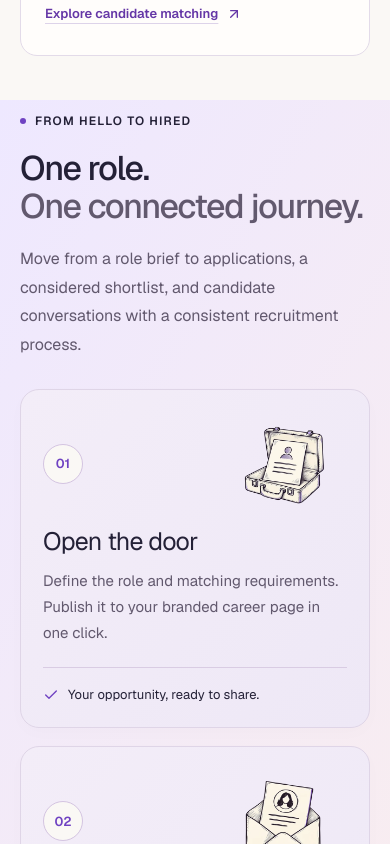
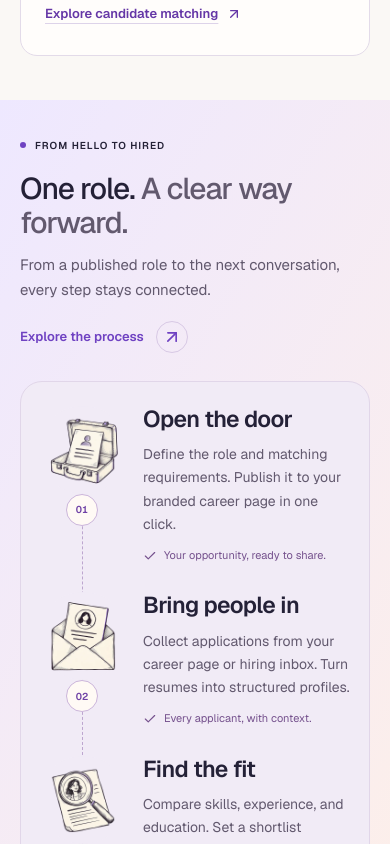
Before and after one commit to hitten04/wellgenz, a Next.js app: page / in a window 390 px wide. Shown: the part 1560-2404 px from the top of the page. Built offline with nearby package versions, Linux system fonts and the light colour scheme.

Commit message:
Redesign homepage hiring journey as a connected illustrated route
Reuse the four original workflow illustrations in a horizontal desktop route, a two-column tablet layout, and a vertical mobile timeline. Replace the large cards with numbered stops and a compact process introduction.

```diff
--- a/src/app/home-refresh.css
+++ b/src/app/home-refresh.css
@@ -421,36 +421,82 @@
 @media(max-width:419px){.home-persona-title{font-size:25px;min-height:91px}.home-persona-panel{padding:22px}.home-persona-label{font-size:9px}}
 @media(prefers-reduced-motion:reduce){.home-persona-card{transition:none}.home-persona-card:hover{translate:none}}
 
-/* Illustrated hiring journey: a readable two-column sequence, stacked on phones. */
-.home-journey .journey-grid{display:grid;grid-template-columns:repeat(2,minmax(0,1fr));gap:24px;list-style:none;padding:0;margin:0;counter-reset:none}
-.journey-grid>li{min-width:0;display:flex}
-.home-journey .journey-card{display:grid;grid-template-columns:minmax(0,1fr) 176px;grid-template-rows:auto 1fr auto;gap:18px 24px;width:100%;padding:30px 32px 24px;border:1px solid #dfd5e7;border-radius:22px;background:linear-gradient(135deg,#f3edf8,#eee8f6);box-shadow:0 5px 18px #24212b04;min-width:0}
-.journey-number{display:grid;place-items:center;width:40px;height:40px;border:1px solid #d4c4e1;border-radius:50%;background:var(--paper);color:var(--violet);font-size:13px;font-weight:600;line-height:1;grid-column:1;grid-row:1}
-.journey-card-art{grid-column:2;grid-row:1/3;align-self:center;width:176px;height:176px}
-.journey-card-art>img{display:block;width:100%;height:100%;object-fit:contain}
-.journey-card-copy{grid-column:1;grid-row:2;min-width:0;align-self:start}
-.home-journey .journey-card h3{font-size:25px;line-height:1.2;letter-spacing:-.7px;margin:0;color:var(--ink)}
-.home-journey .journey-card p{font-size:15px;line-height:1.75;margin:14px 0 0;color:var(--muted);overflow-wrap:break-word}
-.journey-card-outcome{grid-column:1/-1;display:flex;align-items:flex-start;gap:9px;border-top:1px solid #d9cce3;padding-top:18px;margin-top:4px;font-size:13px;line-height:1.65;color:var(--ink)}
-.journey-card-outcome>svg{flex-shrink:0;margin-top:3px;color:var(--violet)}
-@media(min-width:760px) and (max-width:1100px){
-.home-journey .journey-card{grid-template-columns:minmax(0,1fr) 128px;gap:18px 12px;padding:26px 24px 22px}
-.journey-card-art{width:128px;height:148px}
-.home-journey .journey-card h3{font-size:23px}
+/* An illustrated route from a new opening to a connected conversation. */
+.wellgenz-home .home-journey{padding-block:54px 68px}
+.journey-intro{display:flex;align-items:flex-end;justify-content:space-between;gap:24px;margin-bottom:30px}
+.journey-intro>.reveal{min-width:0;max-width:730px}
+.wellgenz-home .journey-intro .section-heading h2{font-size:clamp(32px,3.4vw,44px);line-height:1.16;letter-spacing:-1.5px}
+.wellgenz-home .journey-intro .section-description{margin-top:14px;max-width:570px;font-size:16px;line-height:1.65}
+.journey-explore{display:inline-flex;align-items:center;gap:12px;flex-shrink:0;min-height:44px;margin-bottom:3px;color:var(--violet);font-size:13px;font-weight:550;line-height:1.5}
+.journey-explore>span{display:grid;place-items:center;width:39px;height:39px;border:1px solid #d8c9e5;border-radius:50%;transition:background .2s,transform .2s}
+.journey-explore:hover>span{background:#eae0f3;transform:translate(2px,-2px)}
+.journey-explore:focus-visible{outline:2px solid var(--violet);outline-offset:5px;border-radius:5px}
+.journey-map{position:relative;padding:30px 28px 28px;border:1px solid #e1d6e9;border-radius:28px;background:#f1ebf6}
+.journey-route{position:relative;display:grid;grid-template-columns:repeat(4,minmax(0,1fr));gap:28px;list-style:none;margin:0;padding:0}
+.journey-route::before{content:"";position:absolute;left:18px;right:18px;top:175px;border-top:1px dashed #bda6cf}
+.journey-route>li{min-width:0;display:flex}
+.journey-stop{position:relative;min-width:0;display:flex;flex-direction:column;width:100%}
+.journey-stop-art{width:144px;height:144px;align-self:center;margin-bottom:14px}
+.journey-stop-art>img{display:block;width:100%;height:100%;object-fit:contain;transition:transform .3s}
+.journey-stop:hover .journey-stop-art>img{transform:translateY(-4px)}
+.journey-stop-marker{position:relative;display:flex;align-items:center;gap:9px;align-self:flex-start;margin-bottom:22px;padding-right:12px;background:#f1ebf6;color:#75518d;font-size:10px;font-weight:550;letter-spacing:1px;text-transform:uppercase}
+.journey-stop-marker>span:first-child{display:grid;place-items:center;width:34px;height:34px;flex-shrink:0;border:1px solid #cbb5db;border-radius:50%;background:#fffaf5;color:#6f42a6;font-size:11px;font-weight:600;letter-spacing:0;font-variant-numeric:tabular-nums}
+.journey-route>li:last-child .journey-stop-marker>span:first-child{background:#6f42c2;border-color:#6f42c2;color:white}
+.journey-stop-copy{min-width:0}
+.journey-stop-copy h3{font-size:23px;line-height:1.2;font-weight:550;letter-spacing:-.7px;color:var(--ink);margin:0}
+.journey-stop-copy p{font-size:14px;line-height:1.75;color:var(--muted);margin:12px 0 0}
+.journey-stop-outcome{display:flex;align-items:flex-start;gap:7px;margin-top:auto;padding-top:20px;color:#75518d;font-size:11px;line-height:1.6}
+.journey-stop-outcome>svg{flex-shrink:0;margin-top:2px}
+@media(min-width:900px) and (max-width:1100px){
+.journey-map{padding-inline:24px}
+.journey-route{gap:20px}
+.journey-stop-copy h3{font-size:21px}
+.journey-stop-copy p{font-size:13px}
+}
+@media(min-width:600px) and (max-width:899px){
+.journey-route{grid-template-columns:repeat(2,minmax(0,1fr));gap:30px 28px}
+.journey-route::before{display:none}
+.journey-stop{display:grid;grid-template-columns:minmax(0,1fr) 112px;grid-template-rows:auto 1fr auto;gap:12px}
+.journey-stop-art{grid-column:2;grid-row:1/3;align-self:start;width:112px;height:112px;margin:0}
+.journey-stop-marker{grid-column:1;grid-row:1;margin:0;padding:0}
+.journey-stop-copy{grid-column:1/-1;grid-row:3}
+.journey-stop-outcome{grid-column:1/-1;padding-top:0;margin-top:0}
+.journey-intro{align-items:flex-start}
+.journey-explore{font-size:12px;gap:8px}
 }
 @media(max-width:759px){
-.home-journey .journey-grid{grid-template-columns:minmax(0,1fr);gap:18px}
-.home-journey .journey-card{padding:26px;gap:18px 22px}
+.wellgenz-home .home-journey{padding-block:38px 48px}
+.journey-intro{flex-direction:column;align-items:flex-start;gap:12px;margin-bottom:22px}
+.wellgenz-home .journey-intro .section-heading h2{font-size:clamp(30px,7.5vw,40px);letter-spacing:-1.1px;max-width:440px}
+.wellgenz-home .journey-intro .section-description{margin-top:12px;font-size:15px;line-height:1.65;max-width:420px}
+.journey-intro .eyebrow{font-size:10px;letter-spacing:1px}
+.journey-explore{margin:0;min-height:44px}
+.journey-explore>span{width:32px;height:32px}
 }
 @media(max-width:599px){
-.home-journey .journey-card{grid-template-columns:minmax(0,1fr) 128px;grid-template-rows:auto auto auto;padding:22px;gap:10px 16px;border-radius:19px}
-.journey-number{align-self:center}
-.journey-card-art{grid-row:1;grid-column:2;width:128px;height:104px;justify-self:end}
-.journey-card-copy{grid-row:2;grid-column:1/-1}
-.home-journey .journey-card h3{font-size:25px}
-.home-journey .journey-card p{margin-top:12px}
-.journey-card-outcome{margin-top:10px;padding-top:16px;font-size:13px}
+.journey-map{padding:24px 18px 26px;border-radius:22px}
+.journey-route{grid-template-columns:minmax(0,1fr);gap:28px}
+.journey-route::before{left:43px;right:auto;top:30px;bottom:45px;border-top:0;border-left:1px dashed #bda6cf}
+.journey-stop{display:grid;grid-template-columns:88px minmax(0,1fr);grid-template-rows:auto auto;column-gap:16px;row-gap:9px}
+.journey-stop-art{grid-column:1;grid-row:1;align-self:start;width:88px;height:88px;margin:0;background:#f1ebf6;border-radius:50%}
+.journey-stop-marker{position:absolute;left:27px;top:88px;padding:0;margin:0;background:#f1ebf6}
+.journey-stop-marker>span:first-child{width:32px;height:32px;font-size:10px}
+.journey-stop-marker>span:last-child{display:none}
+.journey-stop-copy{grid-column:2;grid-row:1}
+.journey-stop-copy h3{font-size:23px;letter-spacing:-.6px;line-height:1.2}
+.journey-stop-copy p{font-size:14px;line-height:1.65;margin-top:10px}
+.journey-stop-outcome{grid-column:2;grid-row:2;padding-top:2px;margin-top:0;font-size:11px;line-height:1.6}
+.journey-stop:hover .journey-stop-art>img{transform:none}
 }
+@media(max-width:359px){
+.journey-map{padding-inline:14px}
+.journey-stop{grid-template-columns:68px minmax(0,1fr);column-gap:12px}
+.journey-stop-art{width:68px;height:68px}
+.journey-route::before{left:33px}
+.journey-stop-marker{left:17px;top:72px}
+.journey-stop-copy h3{font-size:21px}
+}
+@media(prefers-reduced-motion:reduce){.journey-stop-art>img,.journey-explore>span{transition:none}.journey-stop:hover .journey-stop-art>img,.journey-explore:hover>span{transform:none}}
 
 /* Candidate communication: a compact workflow selector and a steady letter canvas. */
 .home-email-example .mail-studio{padding:26px;background:linear-gradient(145deg,#eee8f6,#f5f0f8);border-radius:24px;border-color:#dacde5;box-shadow:0 14px 40px #34234308;overflow:visible}
--- a/src/app/page.tsx
+++ b/src/app/page.tsx
@@ -21,10 +21,10 @@ import "./hiring-studio.css";
 export const metadata: Metadata = pageMetadata("/");
 
 const steps = [
-  { number: "01", title: "Open the door", text: "Define the role and matching requirements. Publish it to your branded career page in one click.", art: "workflow-publish", outcome: "Your opportunity, ready to share." },
-  { number: "02", title: "Bring people in", text: "Collect applications from your career page or hiring inbox. Turn resumes into structured profiles.", art: "workflow-applications", outcome: "Every applicant, with context." },
-  { number: "03", title: "Find the fit", text: "Compare skills, experience, and education. Set a shortlist threshold and review the people behind the scores.", art: "workflow-review", outcome: "AI assistance. Human judgment." },
-  { number: "04", title: "Take the next step", text: "Schedule a Meet or Zoom interview. Follow through with shortlist updates, offers, and rejection emails.", art: "workflow-interview", outcome: "A connected journey to the decision." },
+  { number: "01", stage: "Publish", title: "Open the door", text: "Define the role and matching requirements. Publish it to your branded career page in one click.", art: "workflow-publish", outcome: "Your opportunity, ready to share." },
+  { number: "02", stage: "Collect", title: "Bring people in", text: "Collect applications from your career page or hiring inbox. Turn resumes into structured profiles.", art: "workflow-applications", outcome: "Every applicant, with context." },
+  { number: "03", stage: "Match", title: "Find the fit", text: "Compare skills, experience, and education. Set a shortlist threshold and review the people behind the scores.", art: "workflow-review", outcome: "AI assistance. Human judgment." },
+  { number: "04", stage: "Connect", title: "Take the next step", text: "Schedule a Meet or Zoom interview. Follow through with shortlist updates, offers, and rejection emails.", art: "workflow-interview", outcome: "A connected journey to the decision." },
 ];
 
 
@@ -54,20 +54,24 @@ export default function Home() {
 
     <section id="how-it-works" className="section workflow-section section-anchor editorial-workflow home-journey">
       <div className="container">
-        <Reveal className="home-centered-heading"><SectionHeading eyebrow="From hello to hired" title={<>One role.<br /><span>One connected journey.</span></>}>Move from a role brief to applications, a considered shortlist, and candidate conversations with a consistent recruitment process.</SectionHeading></Reveal>
-        <ol className="journey-grid">
-          {steps.map((step, index) => <li key={step.number}>
-            <Reveal className="journey-card" delay={(index % 2) * .08}>
-              <span className="journey-number" aria-hidden="true">{step.number}</span>
-              <div className="journey-card-art" aria-hidden="true">
-                <Image src={`/images/${step.art}.webp`} alt="" width={256} height={256} sizes="(max-width: 599px) 128px, 176px" />
-              </div>
-              <div className="journey-card-copy"><h3>{step.title}</h3><p>{step.text}</p></div>
-              <div className="journey-card-outcome"><Check size={16} aria-hidden="true" /><span>{step.outcome}</span></div>
-            </Reveal>
-          </li>)}
-        </ol>
-        <Link href="/how-it-works" className="home-section-link">Walk through the process<ArrowUpRight size={17} aria-hidden="true"/></Link>
+        <div className="journey-intro">
+          <Reveal><SectionHeading eyebrow="From hello to hired" title={<>One role. <span>A clear way forward.</span></>}>From a published role to the next conversation, every step stays connected.</SectionHeading></Reveal>
+          <Link href="/how-it-works" className="journey-explore">Explore the process<span><ArrowUpRight size={20} aria-hidden="true"/></span></Link>
+        </div>
+        <div className="journey-map">
+          <ol className="journey-route">
+            {steps.map((step, index) => <li key={step.number}>
+              <Reveal className="journey-stop" delay={index * .06} y={14}>
+                <div className="journey-stop-art" aria-hidden="true">
+                  <Image src={`/images/${step.art}.webp`} alt="" width={256} height={256} sizes="(max-width: 599px) 88px, (max-width: 899px) 112px, 144px"/>
+                </div>
+                <div className="journey-stop-marker"><span>{step.number}</span><span>{step.stage}</span></div>
+                <div className="journey-stop-copy"><h3>{step.title}</h3><p>{step.text}</p></div>
+                <div className="journey-stop-outcome"><Check size={14} aria-hidden="true"/><span>{step.outcome}</span></div>
+              </Reveal>
+            </li>)}
+          </ol>
+        </div>
       </div>
     </section>
 
```
